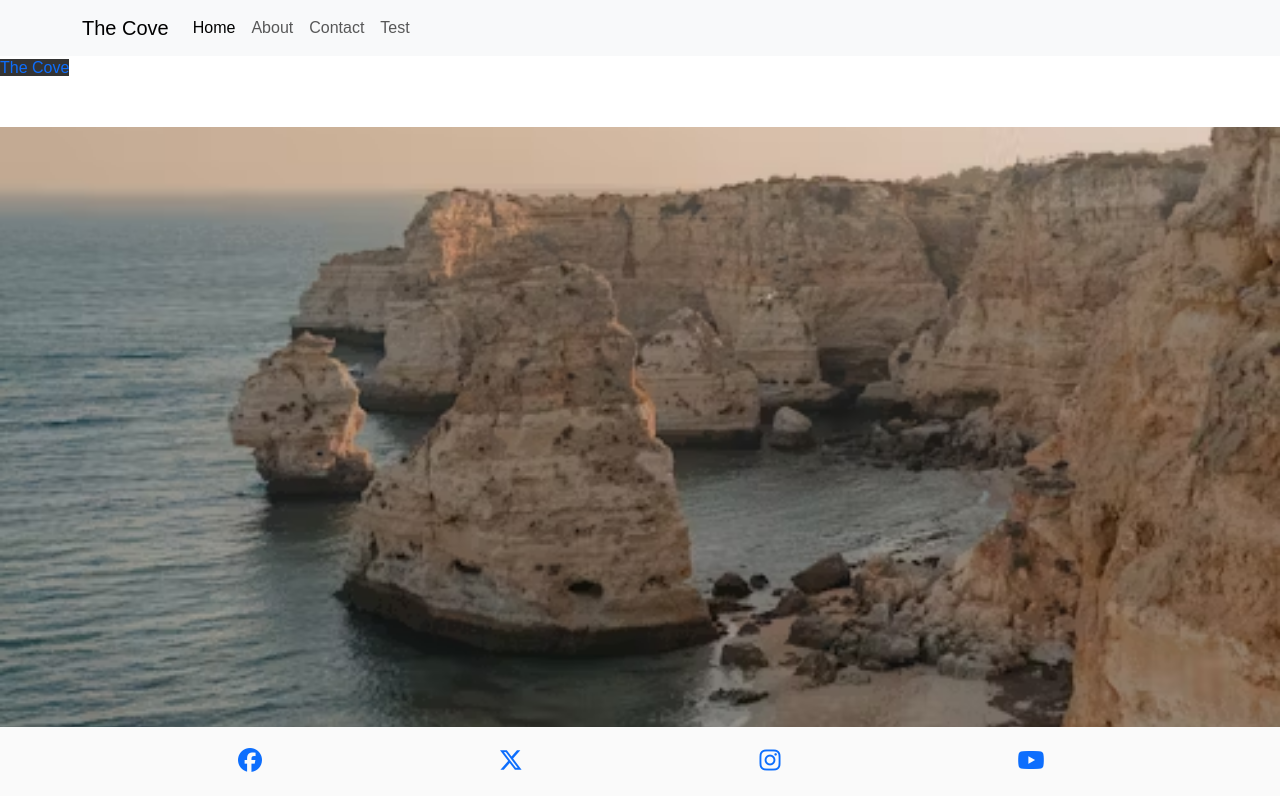
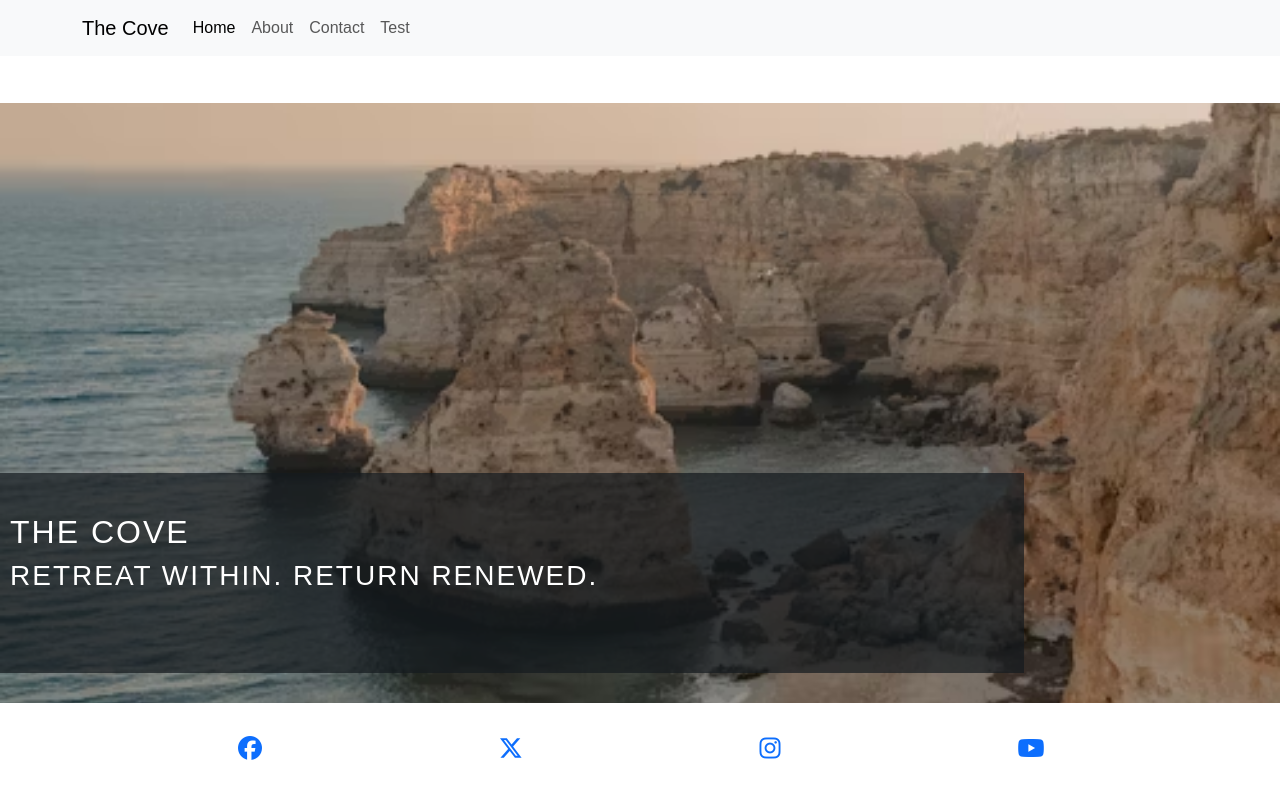
Before and after one commit to KB1537/my-first-project, a plain HTML site: page index.html in a window 1280 px wide. Drawn offline with nearby package versions, Linux system fonts and the light colour scheme.

Commit message:
add text to hero image

```diff
--- a/assets/css/style.css
+++ b/assets/css/style.css
@@ -26,6 +26,14 @@ body{
     font-family: Arial, Helvetica, sans-serif;
 }
 
+h1, h2, h3{
+    font-family: Arial, Helvetica, sans-serif;
+    letter-spacing: 2px;
+    text-transform: uppercase;
+
+}
+
+
 header a{
     text-decoration: none;
     background-color: #333333;/*charcoal*/
@@ -41,16 +49,34 @@ main{
     height:600px;
     width:100%;
     background:url(../images/hero_img.avif)no-repeat center center/cover ;
+    position: relative;
 }
 
-/*footer*/
+
+#cover-text{
+    background-color: rgba(21, 27, 31, .7);
+    font-size: 130%;
+    position: absolute;
+    bottom: 30px;
+    width: 80%;
+    min-height: 200px;
+    padding: 40px;
+    padding-left: 10px;
+}
+
+#cover-text >h2, #cover-text > h3{
+    color: #ffffff
+}
+
+
+/*Footer*/
 #social-networks{
     text-align: center;
     padding: 20px 0 ;
     display: flex;
     justify-content:space-evenly;
     list-style-type:none;
-    background-color: #FAFAFA;/*warm grey*/
+    background-color: #ffff/*warm grey*/
 }
 
 #social-networks i{
--- a/index.html
+++ b/index.html
@@ -47,15 +47,16 @@
     </div>
   </nav>
 
-  <!--Header-->
-  <header>
-    <a href="index.html">The Cove</a>
-  </header>
+
   <!--main-->
   <main>
     <section id="hero">
+      <div id =cover-text>
+        <h2>The Cove</h2>
+        <h3>Retreat Within. Return Renewed.</h3>
+      </div>
+    </section>
 
-    </section>
   </main>
   <!--Footer-->
   <footer>
```
